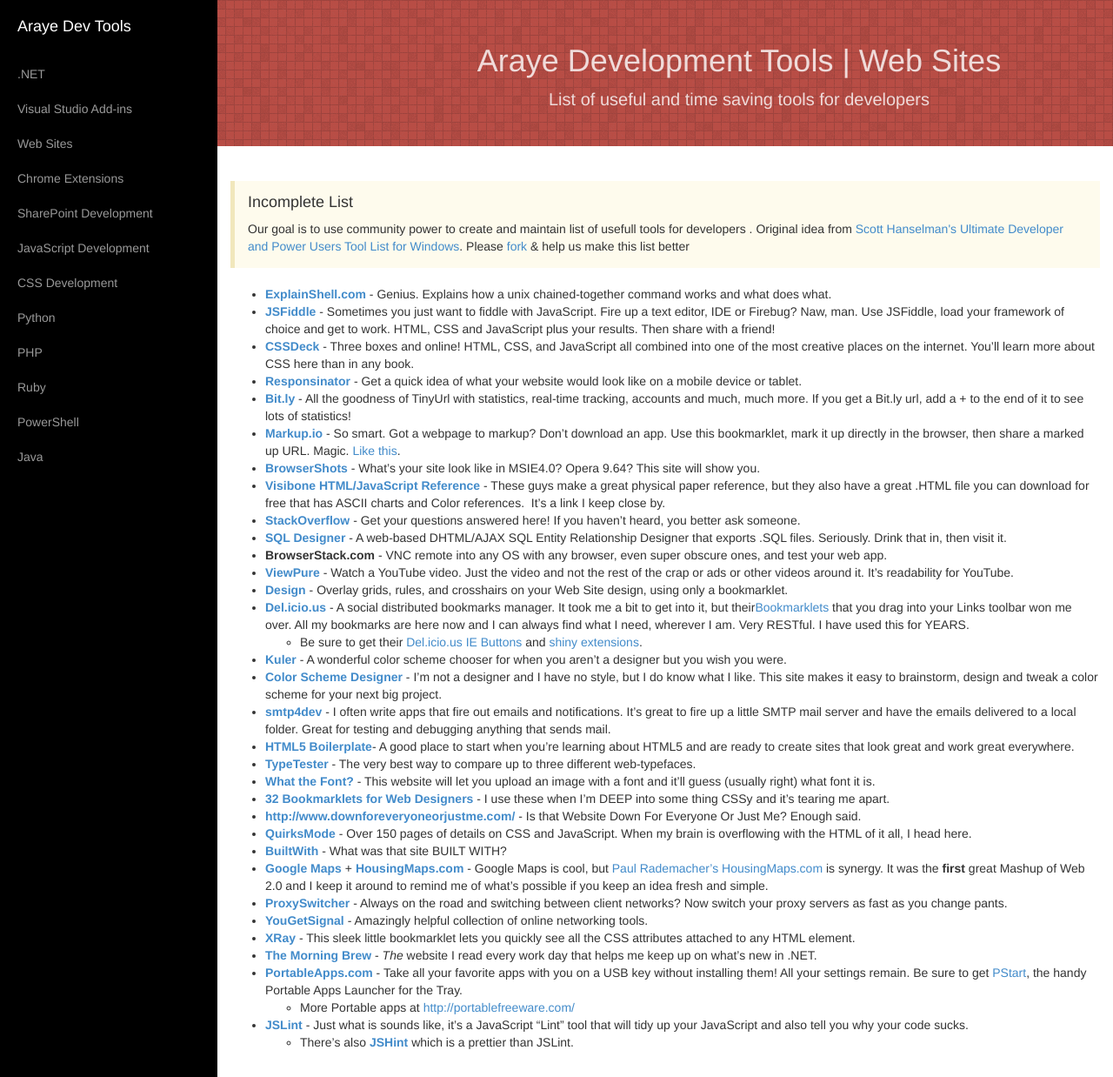
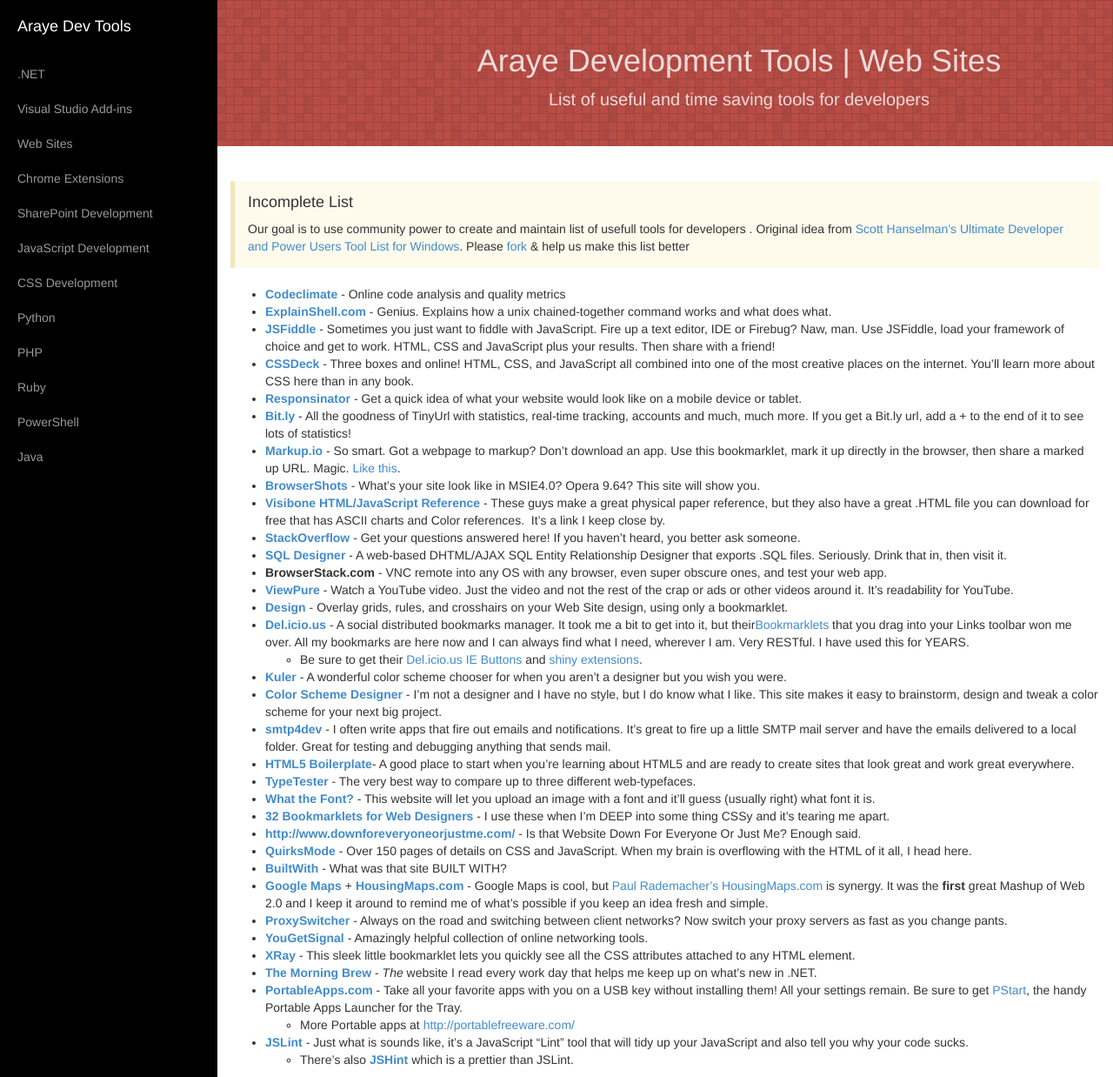
Before and after one commit to Hameds/DevTools, a Jekyll site: the page built from websites.md, in a window 1280 px wide and 1238 px high. Shown: the whole window at 87% size. Built offline with Jekyll 4.4.1, drawn with Linux system fonts in a browser that asks for light colours.

Commit message:
Add codeclimate

```diff
--- a/websites.md
+++ b/websites.md
@@ -6,6 +6,7 @@
 incomplete: true
 ---
 
+*   [**Codeclimate**](https://codeclimate.com) - Online code analysis and quality metrics
 *   [**ExplainShell.com**](http://explainshell.com/) - Genius. Explains how a unix chained-together command works and what does what.
 *   [**JSFiddle**](http://jsfiddle.net/) - Sometimes you just want to fiddle with JavaScript. Fire up a text editor, IDE or Firebug? Naw, man. Use JSFiddle, load your framework of choice and get to work. HTML, CSS and JavaScript plus your results. Then share with a friend!
 *   [**CSSDeck**](http://cssdeck.com/) - Three boxes and online! HTML, CSS, and JavaScript all combined into one of the most creative places on the internet. You'll learn more about CSS here than in any book.&nbsp;
```
